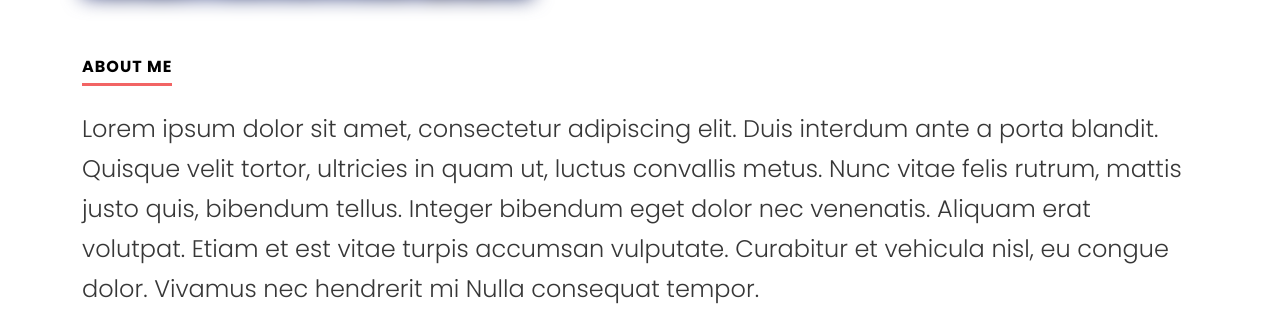
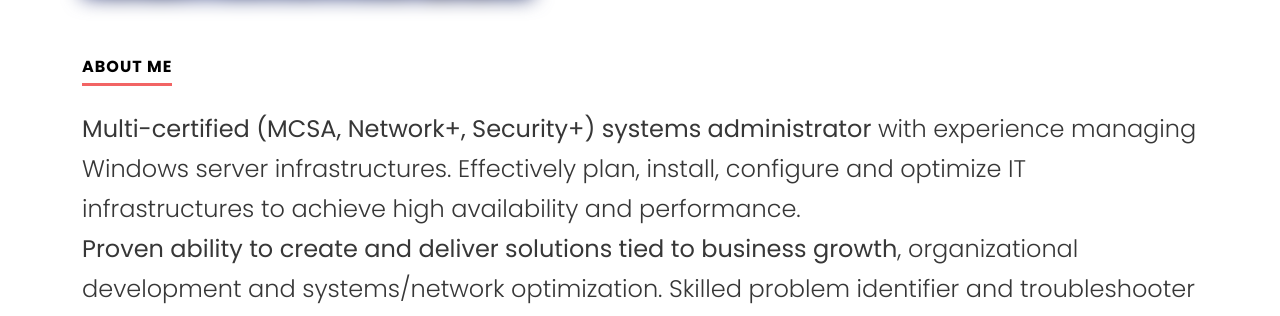
Before and after one commit to NicholasGraffagnino/nicholasgraffagnino.github.io, a plain HTML site: page index.html in a window 1280 px wide. Shown: the part 628-944 px from the top of the page. Drawn offline with nearby package versions, Linux system fonts and the light colour scheme.

Commit message:
Update index.html

```diff
--- a/index.html
+++ b/index.html
@@ -81,7 +81,8 @@
       <div class="container">
         <section>
             <h2 class="ng-heading">About Me</h2>
-            <p>Lorem ipsum dolor sit amet, consectetur adipiscing elit. Duis interdum ante a porta blandit. Quisque velit tortor, ultricies in quam ut, luctus convallis metus. Nunc vitae felis rutrum, mattis justo quis, bibendum tellus. Integer bibendum eget dolor nec venenatis. Aliquam erat volutpat. Etiam et est vitae turpis accumsan vulputate. Curabitur et vehicula nisl, eu congue dolor. Vivamus nec hendrerit mi Nulla consequat tempor.</p>
+            <p><b>Multi-certified (MCSA, Network+, Security+) systems administrator</b> with experience managing Windows server infrastructures. Effectively plan, install, configure and optimize IT infrastructures to achieve high availability and performance.<br>
+              <b>Proven ability to create and deliver solutions tied to business growth</b>, organizational development and systems/network optimization. Skilled problem identifier and troubleshooter comfortable managing systems, projects and teams in a range of IT environments.</p>
             <div class="ng-button-sec text-center">
                 <a href="#" class="ng-button"download>Download Resume</a>
             </div>
```
